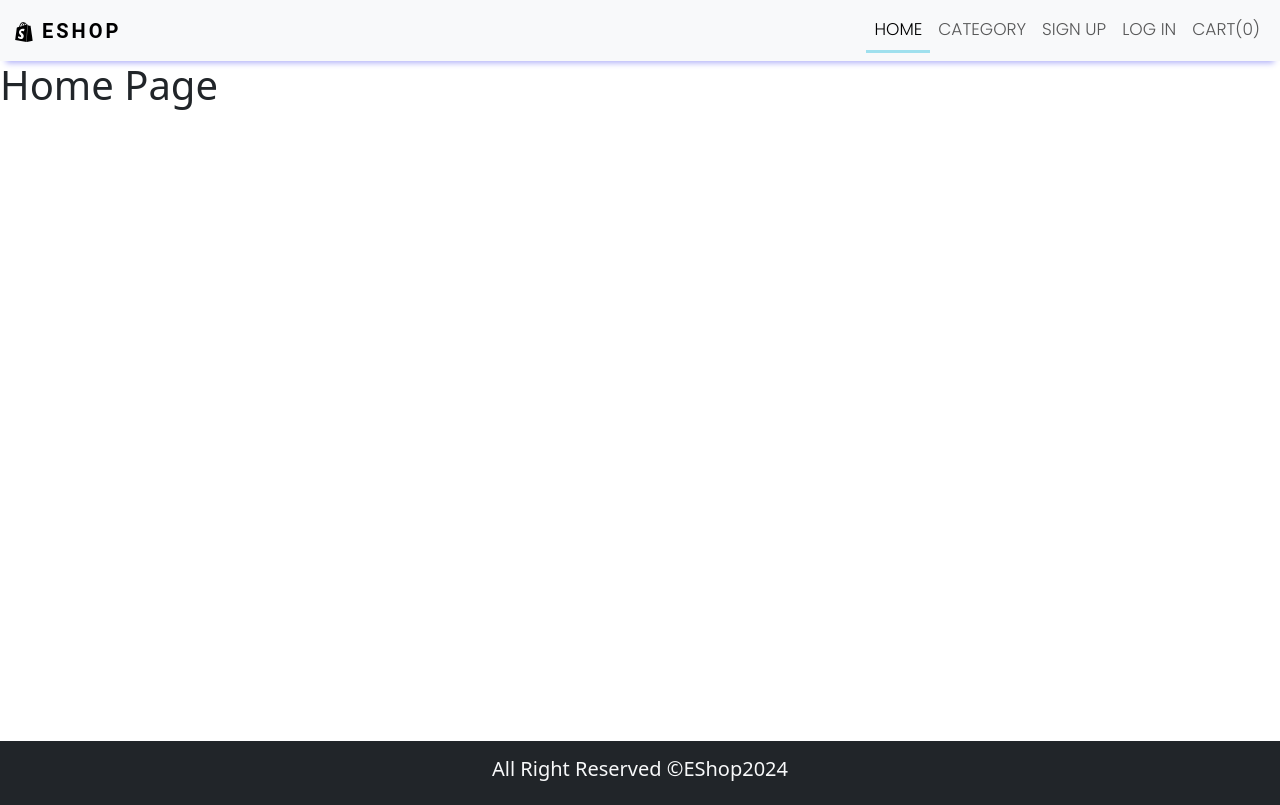
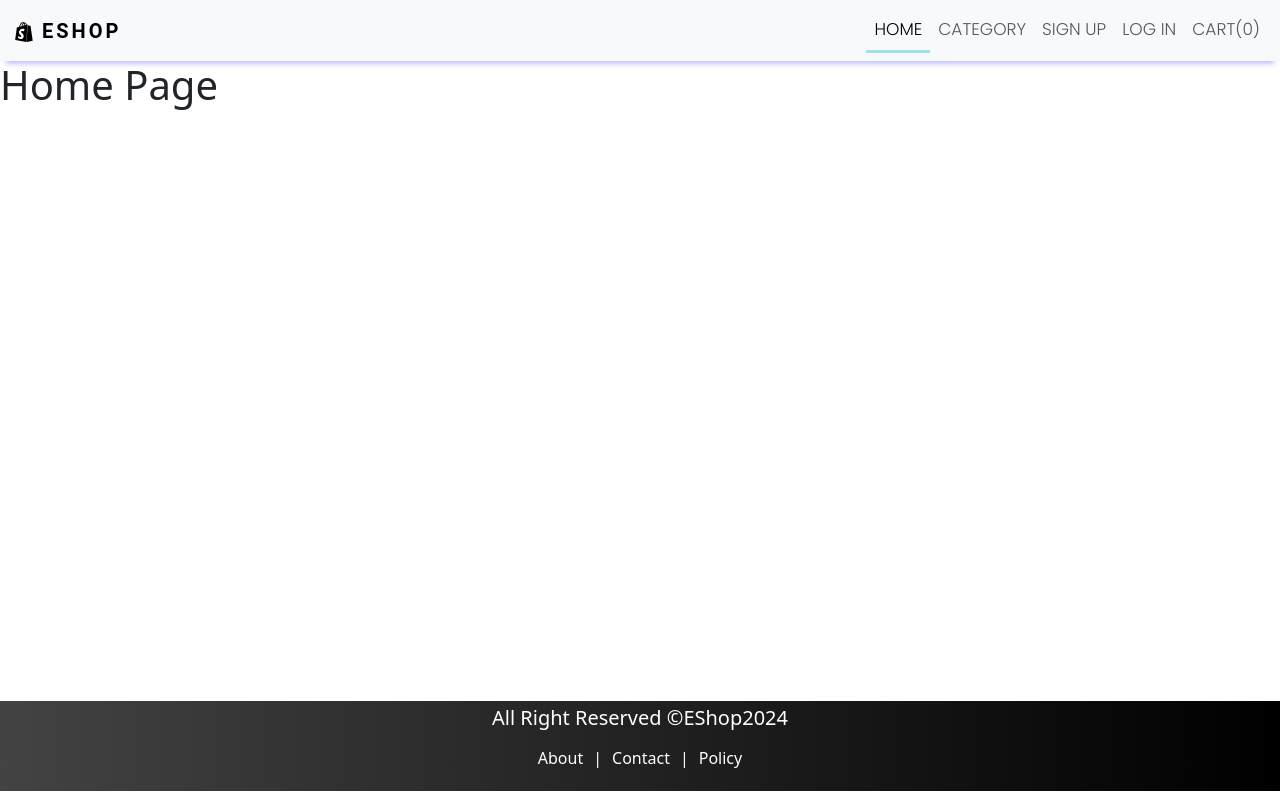
Before and after one commit to bindushahi/Ecommerce, a React (Create React App) app in the folder frontend/: page / in a window 1280 px wide. Built offline with nearby package versions, Linux system fonts and the light colour scheme; a web font is replaced by a local one.

Commit message:
header and footer done

```diff
--- a/frontend/src/components/Layout/Footer.js
+++ b/frontend/src/components/Layout/Footer.js
@@ -1,9 +1,14 @@
 import React from 'react'
-
+import {Link} from "react-router-dom";
 const Footer = () => {
   return (
-    <div className='bg-dark text-light p-3'>
+    <div className='footer'>
         <h5 className='text-center'>All Right Reserved &copy;EShop2024</h5>
+       <p className="text-center mt-3">
+       <Link to="/about">About</Link>|
+              <Link to="contact">Contact</Link>|
+       <Link to="/policy">Policy</Link>
+        </p>
     </div>
   )
 }
--- a/frontend/src/components/Layout/Layout.js
+++ b/frontend/src/components/Layout/Layout.js
@@ -6,7 +6,7 @@ const layout = ({children}) => {
   return (
     <div>
         <Header/>
-        <main style={{minHeight:'85vh'}}>
+        <main style={{minHeight:'80vh'}}>
                  {children}
 
         </main>
--- a/frontend/src/index.css
+++ b/frontend/src/index.css
@@ -33,3 +33,20 @@ border-bottom: 0x solid gray;
   letter-spacing: 3px;
   padding-left: 2px;
 }
+/*footer css*/
+.footer{
+  color:white;
+  padding: 5px;
+  background: #000000;
+  background:linear-gradient( to right,
+  #434343,#000000);
+}
+.footer a{
+  text-decoration: none;
+  color:white;
+  padding:10px;
+}
+.footer a:hover{
+  color:rgb(159, 224, 238);
+  border-bottom: 3px solid rgb(159, 224, 238);
+}
```
Also changed, not shown: 1 other file (tests, documents, lock files or other folders).
